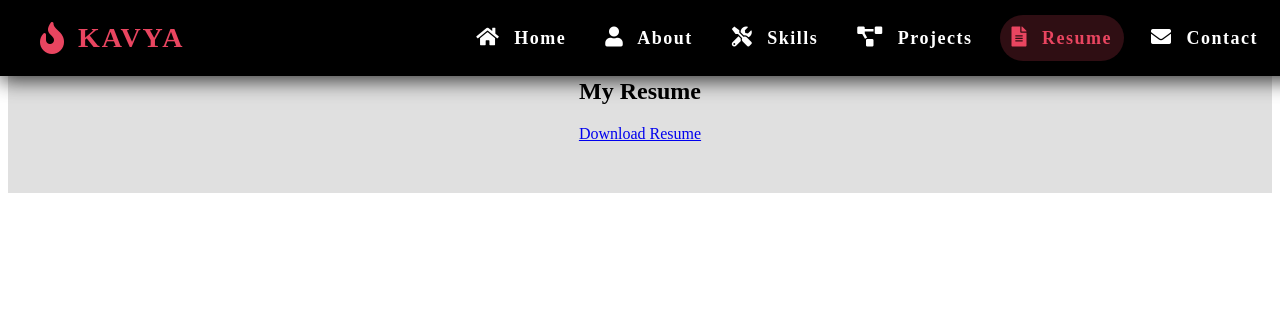
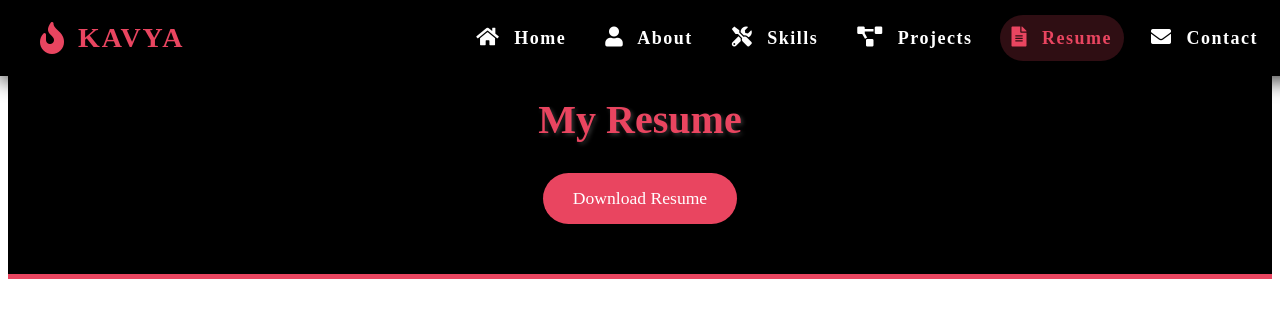
Before and after one commit to kavyaballa1020/Angular-Portfolio, an Angular app: page /resume in a window 1280 px wide. Shown: the top 318 px of the page. Built offline with nearby package versions, Linux system fonts and the light colour scheme.

Commit message:
"Updated resume component CSS and HTML: added styles for section, heading, and link, and removed newline at end of file."

```diff
--- a/src/app/resume/resume.component.css
+++ b/src/app/resume/resume.component.css
@@ -1,5 +1,31 @@
 .resume-section {
-    padding: 50px;
-    background-color: #e0e0e0;
-    text-align: center;
-  }
+  padding: 50px;
+  color: #ffffff; /* Text color matching the previous sections */
+  text-align: center;
+  background-color: black;
+  border-top: 5px solid #e94560; /* Border to match the accent color */
+  border-bottom: 5px solid #e94560; /* Optional: border at the bottom for consistency */
+}
+
+.resume-section h2 {
+  font-size: 2.5rem;
+  margin-bottom: 30px;
+  color: #e94560; /* Accent color for consistency */
+  text-shadow: 2px 2px 4px rgba(255,255,255,0.2); /* Text shadow to match other sections */
+}
+
+.resume-section a {
+  display: inline-block;
+  padding: 15px 30px;
+  font-size: 1.1rem;
+  color: #ffffff;
+  background-color: #e94560; /* Accent color for the button */
+  text-decoration: none;
+  border-radius: 50px;
+  transition: background-color 0.3s ease, transform 0.3s ease;
+}
+
+.resume-section a:hover {
+  background-color: #ff6b8b; /* Lighten on hover */
+  transform: translateY(-3px); /* Slight lift effect on hover */
+}
--- a/src/app/resume/resume.component.html
+++ b/src/app/resume/resume.component.html
@@ -1,4 +1,4 @@
 <div class="resume-section">
-    <h2>My Resume</h2>
-    <a href="path-to-your-resume.pdf" download>Download Resume</a>
-  </div>
+  <h2>My Resume</h2>
+  <a href="path-to-your-resume.pdf" download>Download Resume</a>
+</div>
```
